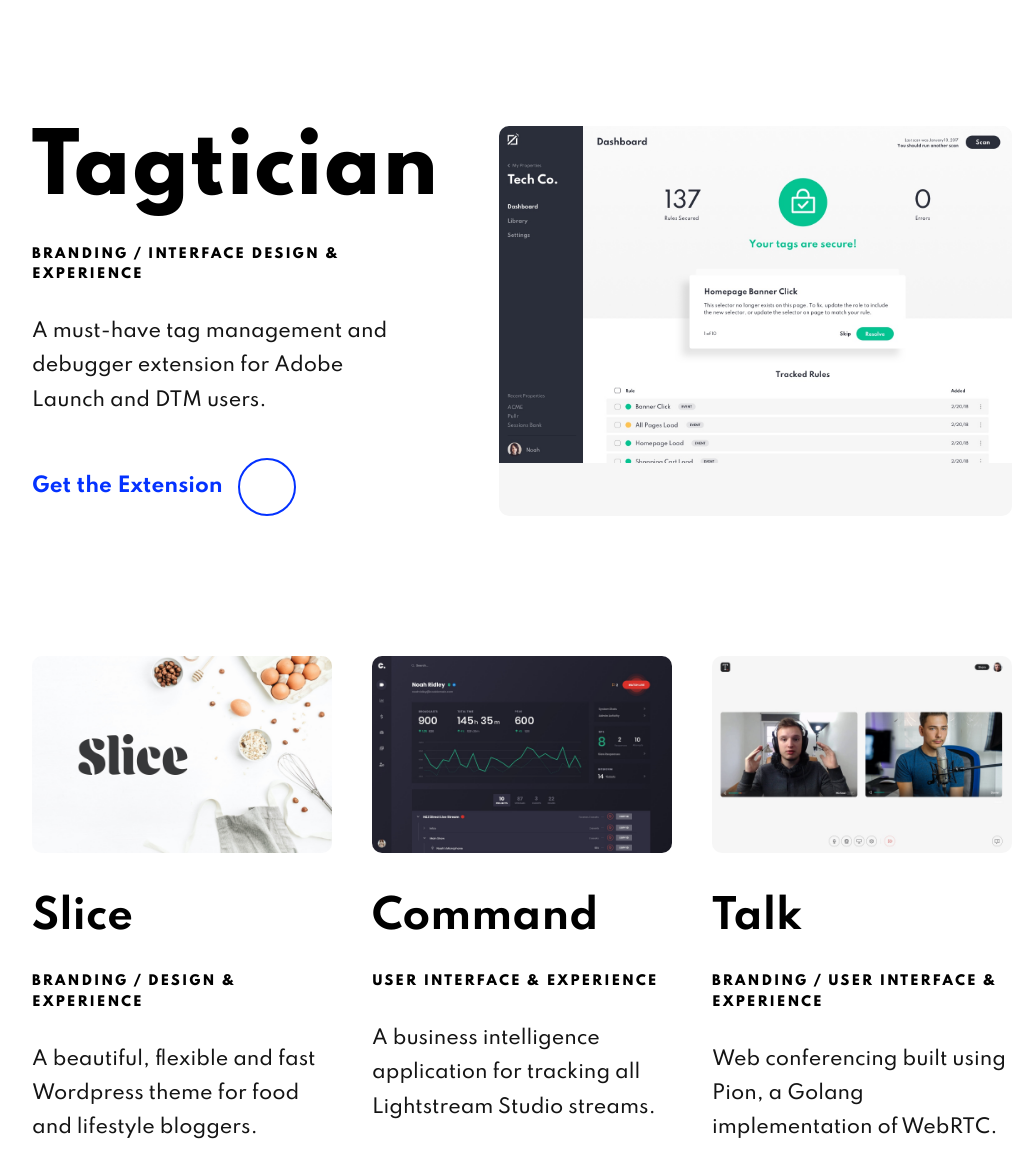
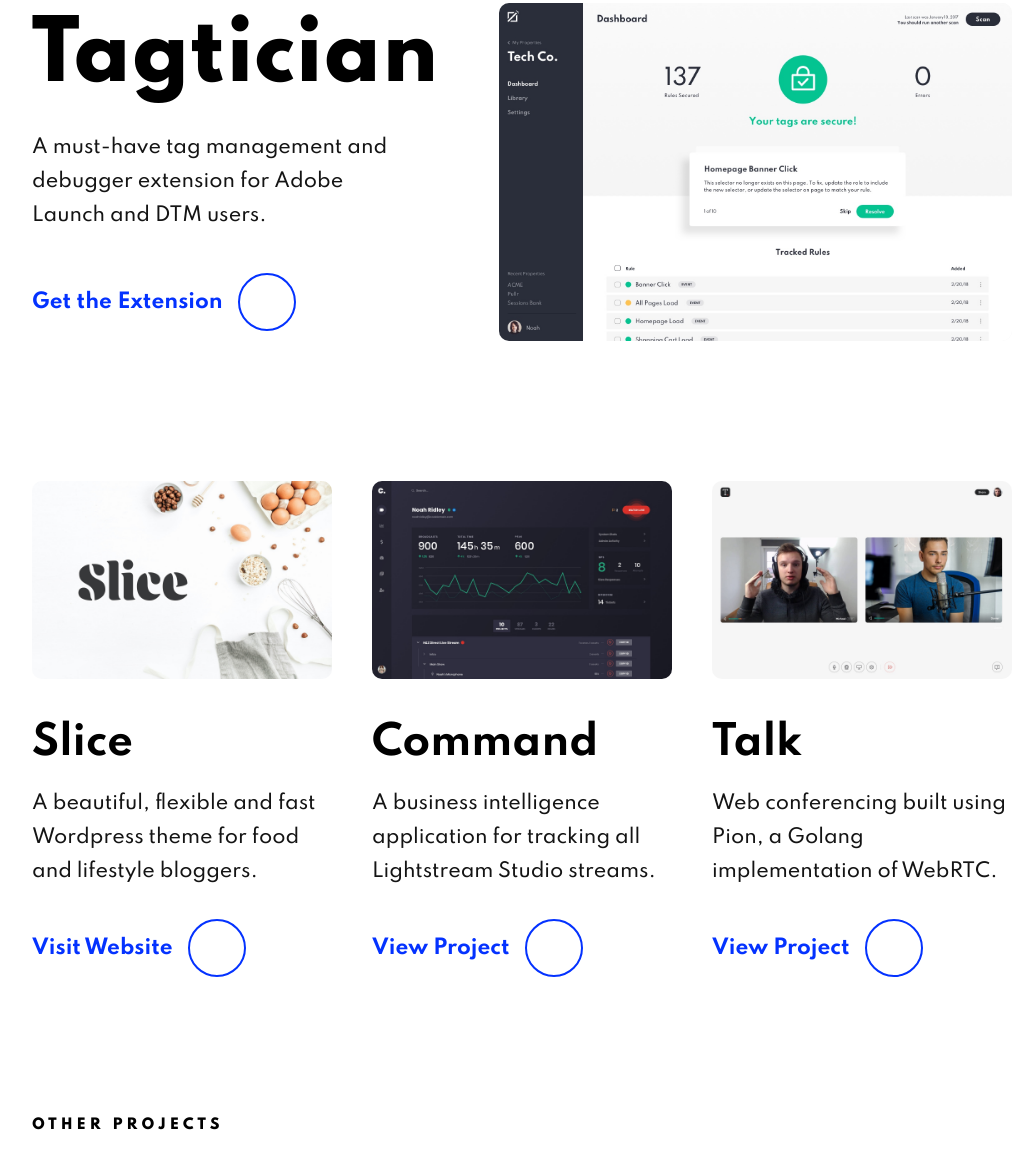
Before and after one commit to noahshrader/noah-shrader, a plain HTML site: page index.html in a window 1280 px wide. Shown: the part 2757-3908 px from the top of the page, without its empty margins (118-1153 px from the left). Drawn offline with nearby package versions, Linux system fonts and the light colour scheme; some icons are missing.

Commit message:
Tweaks and other updates

```diff
--- a/index.html
+++ b/index.html
@@ -61,7 +61,6 @@
             </div>
             <div class="project-info">
               <h2>Studio</h2>
-              <span>Interface Design &amp; Experience</span>
               <p>Professional live streaming from your browser. Build your ideal layout. Bring on guests remotely. Advanced creative possibilities made easy for anyone.</p>
               <a class="main" href="https://golightstream.com" target="_blank" rel="nofollow">Visit Website <i class="im im-angle-right"></i></a>
             </div>
@@ -72,7 +71,6 @@
             </div>
             <div class="project-info">
               <h2>Layer Cake Co.</h2>
-              <span>Branding / Creative Direction</span>
               <p>A full-service design and development studio for food and lifestyle bloggers, specializing in branding, website design and development and content strategy.</p>
               <a class="main" href="https://layercakeco.com" target="_blank">Visit Website <i class="im im-angle-right"></i></a>
             </div>
@@ -83,14 +81,13 @@
             </div>
             <div class="project-info">
               <h2>Tagtician</h2>
-              <span>Branding / Interface Design &amp; Experience</span>
               <p>A must-have tag management and debugger extension for Adobe Launch and DTM users.</p>
               <a class="main" href="https://chrome.google.com/webstore/detail/tagtician-adobe-launch-dt/hiaoiehpkillodoeillmodjcadmfmcbg?hl=en" target="_blank" rel="nofollow">Get the Extension <i class="im im-angle-right"></i></a>
             </div>
           </div>
           <!-- <div class="projects-row">
             <div class="project">
-              <img src="images/tagtician-project.jpg" alt="Tagtician" />
+              <img src="images/tagtician-project.jpg" alt="Arsenal" />
             </div>
             <div class="project-info">
               <h2>Arsenal</h2>
@@ -107,33 +104,30 @@
       <div class="wrap">
         <div class="project">
           <div class="project-image">
-            <img src="images/slice-project.jpg" alt="Tagtician" />
+            <img src="images/slice-project.jpg" alt="Slice Wordpress Theme" />
           </div>
           <div class="project-info">
             <h3>Slice</h3>
-            <span>Branding / Design &amp; Experience</span>
             <p>A beautiful, flexible and fast Wordpress theme for food and lifestyle bloggers.</p>
             <a class="main" href="https://layercakeco.com/slice" target="_blank" rel="nofollow">Visit Website <i class="im im-angle-right"></i></a>
           </div>
         </div>
         <div class="project">
           <div class="project-image">
-            <img src="images/command-project.jpg" alt="Tagtician" />
+            <img src="images/command-project.jpg" alt="Command" />
           </div>
           <div class="project-info">
             <h3>Command</h3>
-            <span>User Interface &amp; Experience</span>
             <p>A business intelligence application for tracking all Lightstream Studio streams.</p>
             <a class="main" href="https://www.behance.net/gallery/93843499/Command-UI" target="_blank" rel="nofollow">View Project <i class="im im-angle-right"></i></a>
           </div>
         </div>
         <div class="project">
           <div class="project-image">
-            <img src="images/talk-project.jpg" alt="Pion" />
+            <img src="images/talk-project.jpg" alt="Pion Talk" />
           </div>
           <div class="project-info">
             <h3>Talk</h3>
-            <span>Branding / User Interface &amp; Experience</span>
             <p>Web conferencing built using Pion, a Golang implementation of WebRTC.</p>
             <a class="main" href="https://www.behance.net/gallery/94241175/Talk-UI" target="_blank">View Project <i class="im im-angle-right"></i></a>
           </div>
--- a/scss/sections/_work.scss
+++ b/scss/sections/_work.scss
@@ -71,21 +71,7 @@
       z-index: 9990;
 
       h2 {
-        margin-bottom: ($gutter / 4);
-      }
-
-      span {
-        display: block;
-        font-size: 0.65em;
-        font-weight: 800;
-        letter-spacing: 2px;
-        line-height: 1.6em;
-        text-transform: uppercase;
-        padding: ($gutter / 4) 0 ($gutter / 2);
-
-        @media screen and (max-width: $mediumdevice) {
-          font-size: 0.55em;
-        }
+        margin-bottom: ($gutter / 2);
       }
 
       p {
@@ -138,24 +124,6 @@
     }
 
     .project-info {
-      span {
-        display: block;
-        font-size: 0.65em;
-        font-weight: 800;
-        letter-spacing: 2px;
-        line-height: 1.6em;
-        text-transform: uppercase;
-        padding: ($gutter / 6) 0 ($gutter / 2);
-
-        @media screen and (max-width: $mediumdevice) {
-          font-size: 0.55em;
-        }
-
-        p {
-          margin-bottom: ($gutter / 1.5);
-        }
-      }
-
       @media screen and (max-width: $mediumdevice) {
         text-align: center;
       }
```
Also changed, not shown: css/style.css, images/layer-cake-project.jpg.
